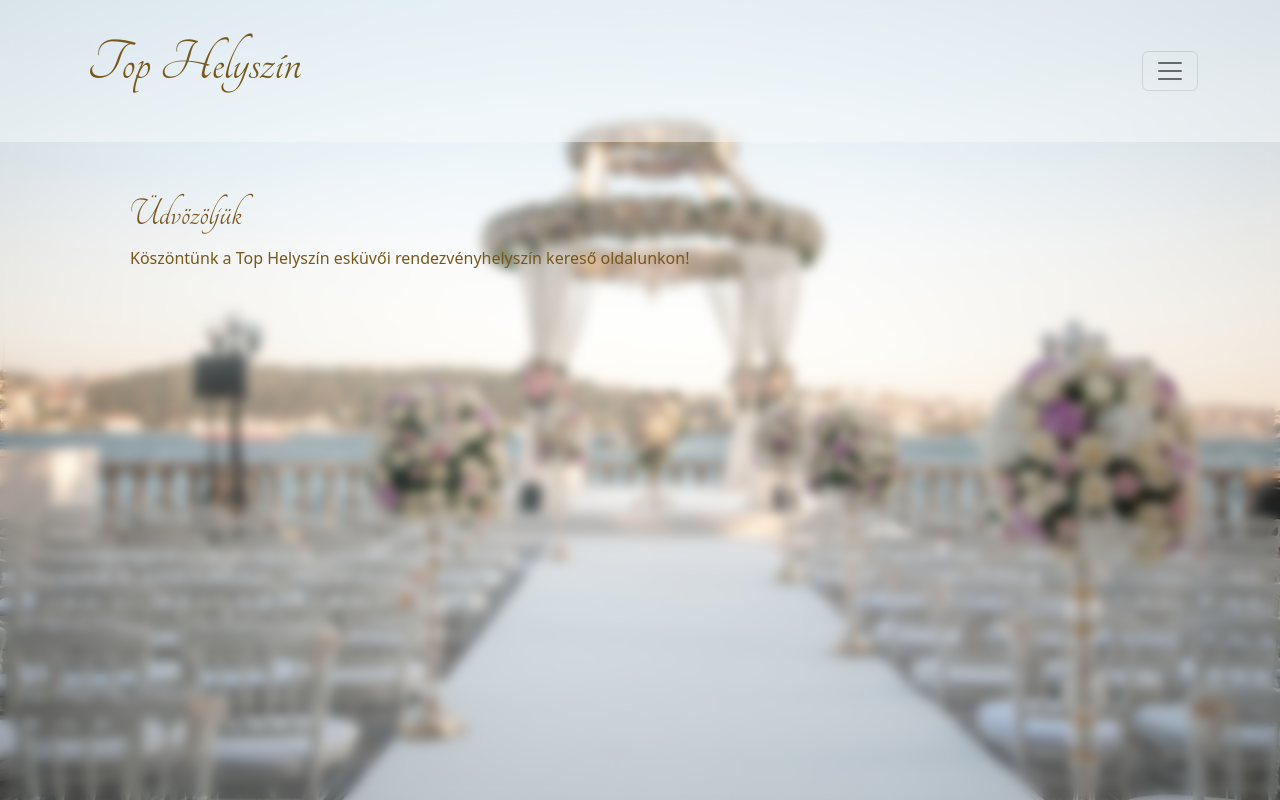
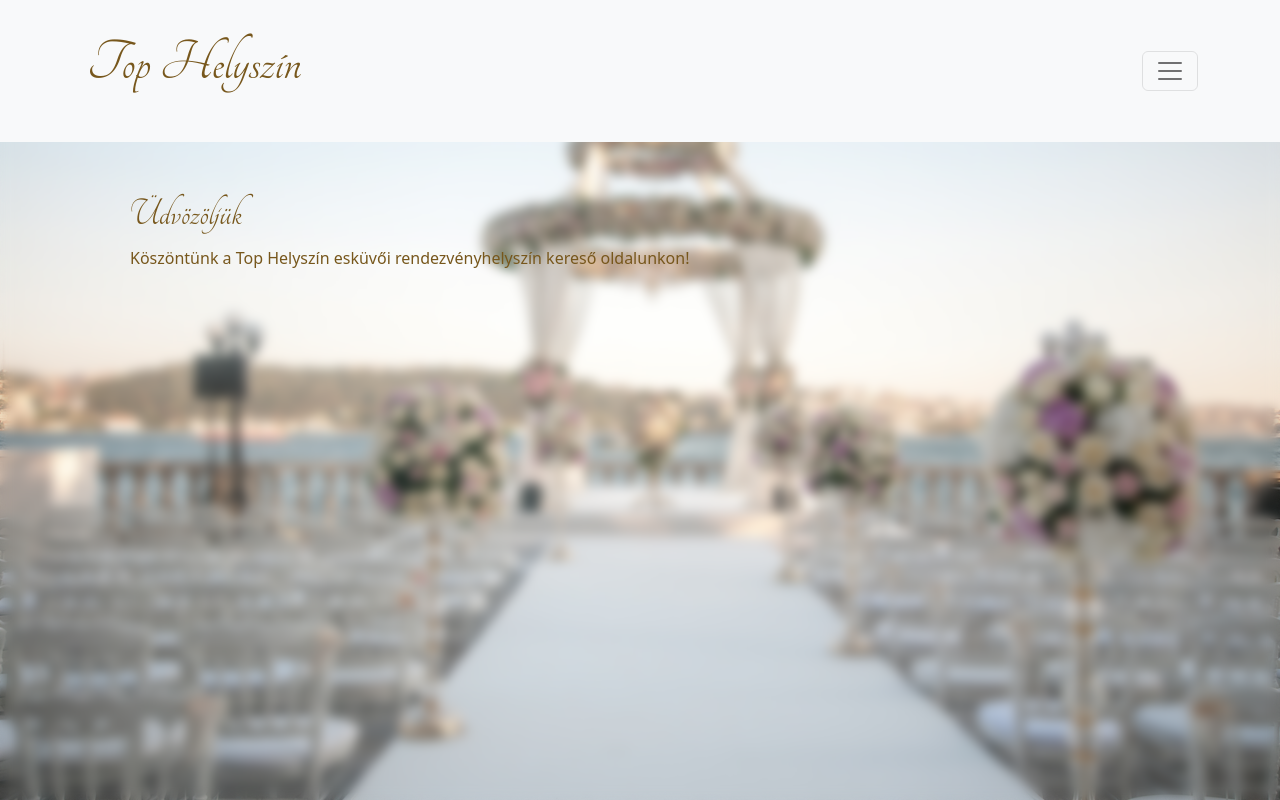
Before and after one commit to Kenarv/IT_projekt_GGB_2023, a plain HTML site: page web/index.html in a window 1280 px wide. Drawn offline with nearby package versions, Linux system fonts and the light colour scheme.

Commit message:
fölösleges elemek törlése

```diff
--- a/styles/main_page_style.css
+++ b/styles/main_page_style.css
@@ -3,10 +3,6 @@
   height: 100vh;
 }
 
-.bg-light {
-  --bs-bg-opacity: 0.5;
-  background-color: rgba(var(--bs-light-rgb), var(--bs-bg-opacity)) !important;
-}
 
 #simple-text {
   color: rgb(119, 87, 28);
```
